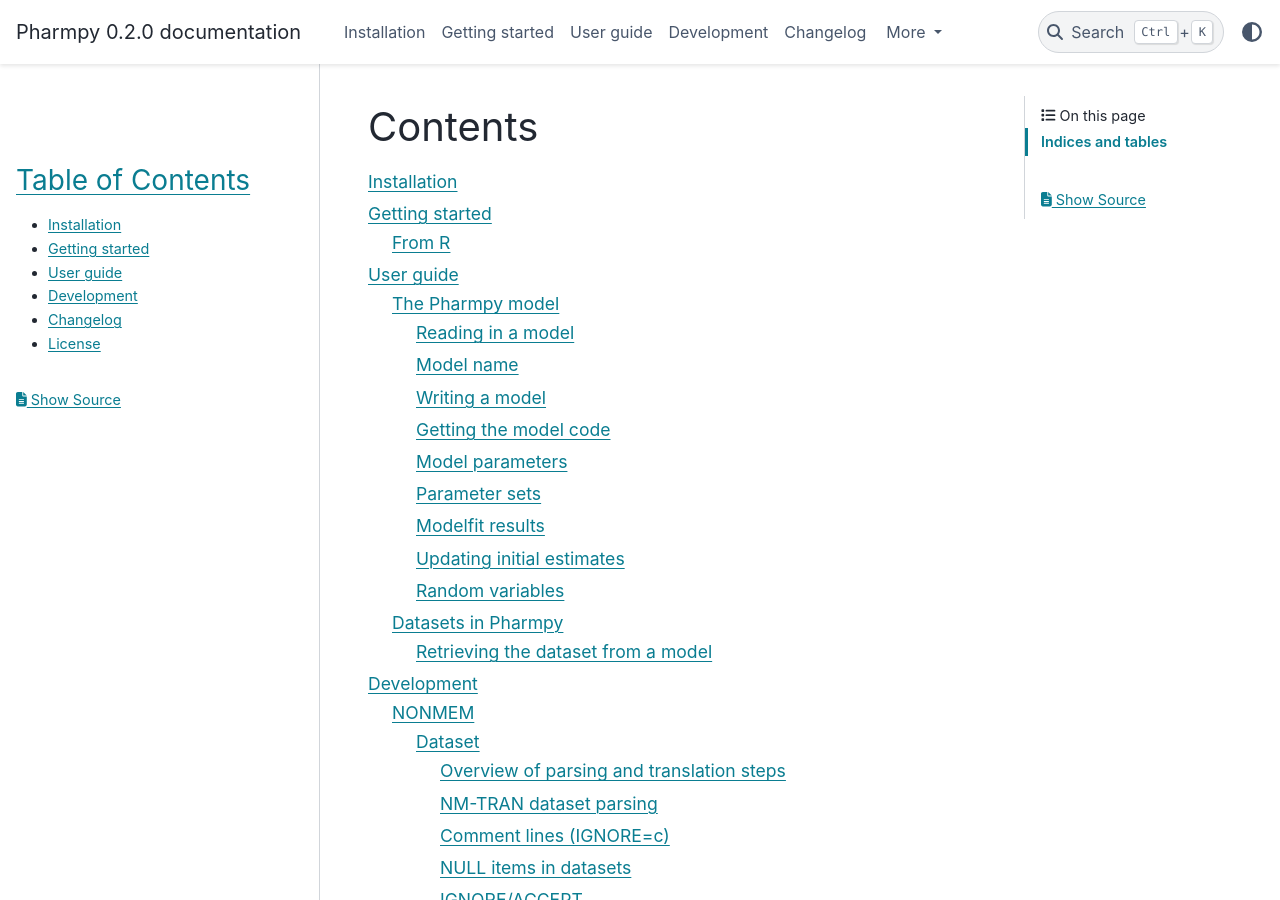
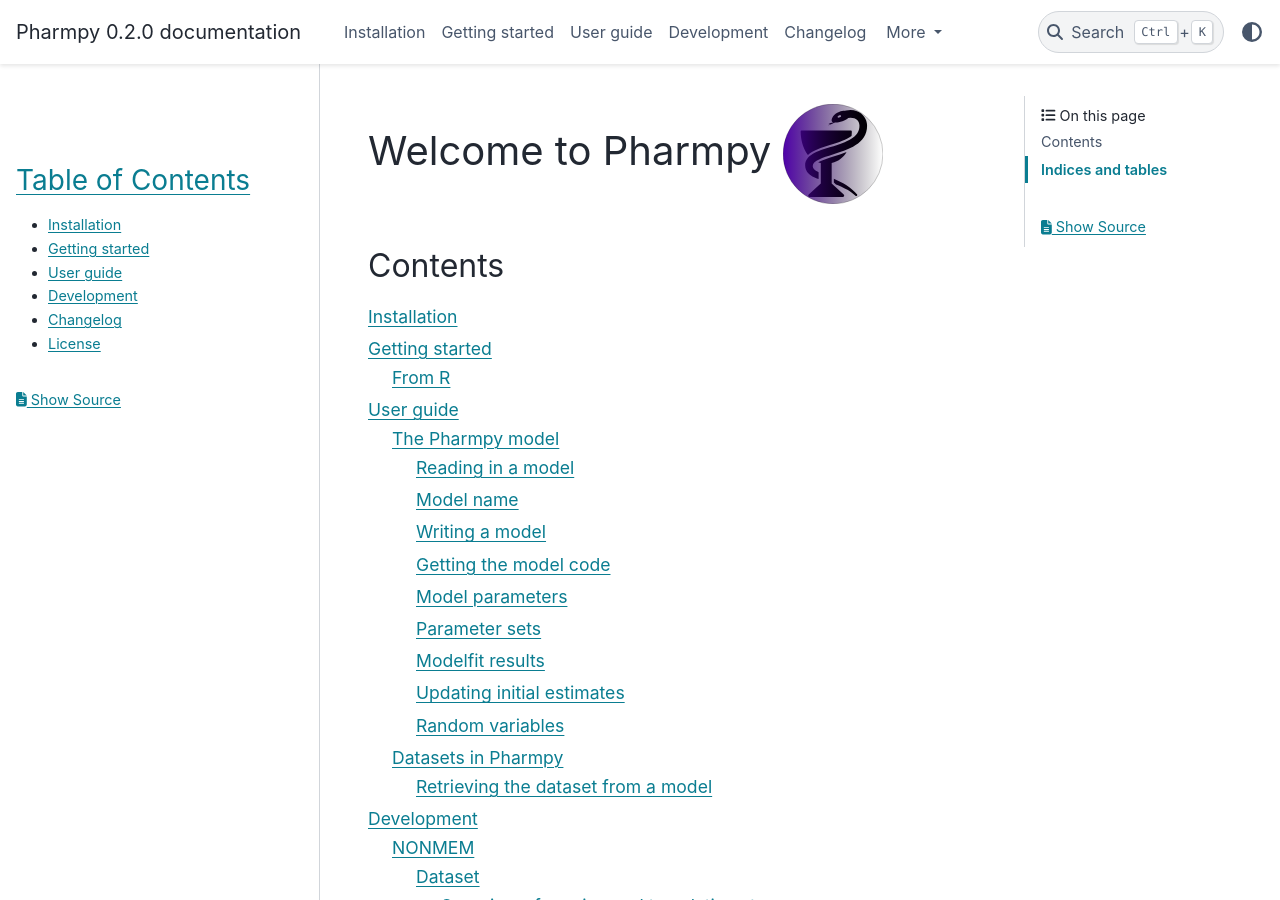
Before and after one commit to pharmpy/pharmpy, a Sphinx documentation site: the page built from docs/index.rst, in a window 1280 px wide and 900 px high. Built offline with Sphinx 7.4.7 and the PyData theme 0.15.4, drawn with Linux system fonts in a browser that asks for light colours; pages that are not in the unit, such as notebooks, are missing from menus.

Commit message:
Add a first crude Pharmpy logo

```diff
--- a/docs/index.rst
+++ b/docs/index.rst
@@ -1,6 +1,13 @@
-========
+=========================
+Welcome to Pharmpy |logo|
+=========================
+
+.. |logo| image:: Pharmpy_logo.svg
+   :width: 100
+
 Contents
 ========
+
 
 .. toctree::
    :maxdepth: 4
--- a/docs/license.rst
+++ b/docs/license.rst
@@ -5,6 +5,11 @@
 =======
 
 .. include:: ../AUTHORS.rst
+
+Logo
+====
+
+The Pharmpy logo was adopted from https://commons.wikimedia.org/wiki/File:Bowl_Of_Hygieia_by_David.svg and is under the CC-BY-SA 3.0 license.
 
 Copyright
 =========
```
Also changed, not shown: docs/Pharmpy_logo.svg (added).
